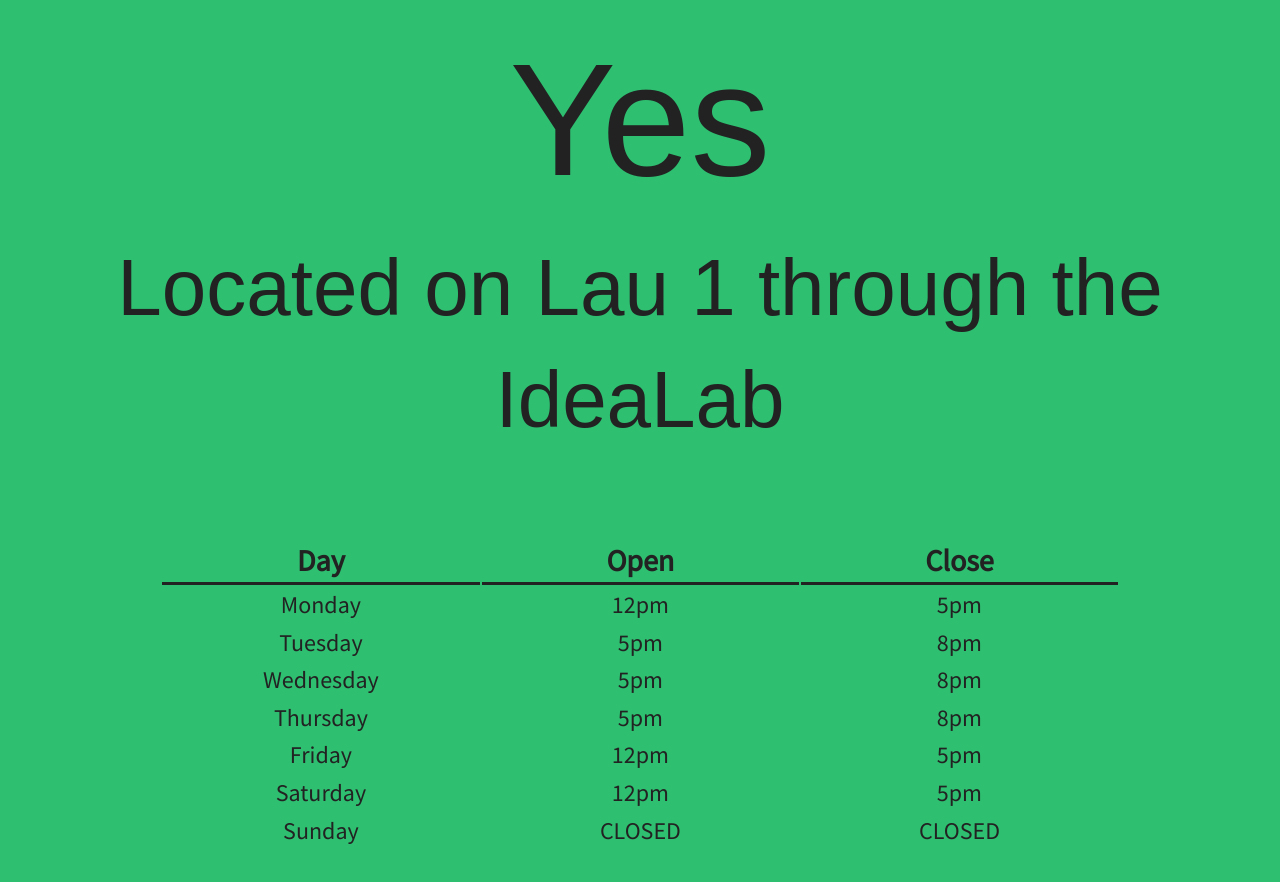
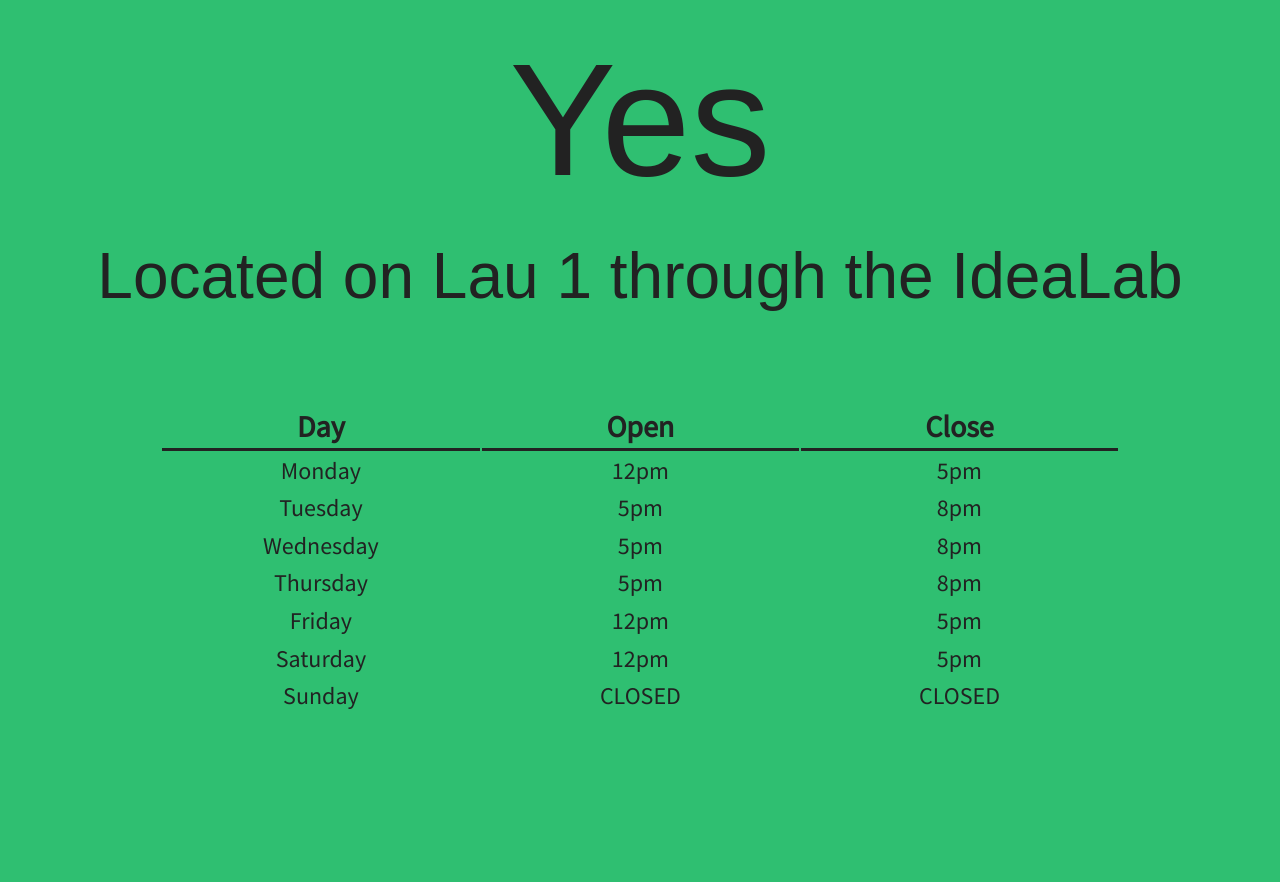
Before and after one commit to oakypokey/isthemakerhubopen, a plain HTML site: page index.html in a window 1280 px wide. After the commit the page ends 800 px from the top, so only its background shows below. Drawn offline with nearby package versions, Linux system fonts and the light colour scheme; a web font is replaced by a local one.

Commit message:
Update Lau Location Size

```diff
--- a/css/main.css
+++ b/css/main.css
@@ -130,7 +130,7 @@ body{
 
 .location{
     text-align: center;
-    font-size: 10vh;
+    font-size: 5vw;
     font-family: 'Dhurjati', sans-serif;
     margin:0;
 }
```
